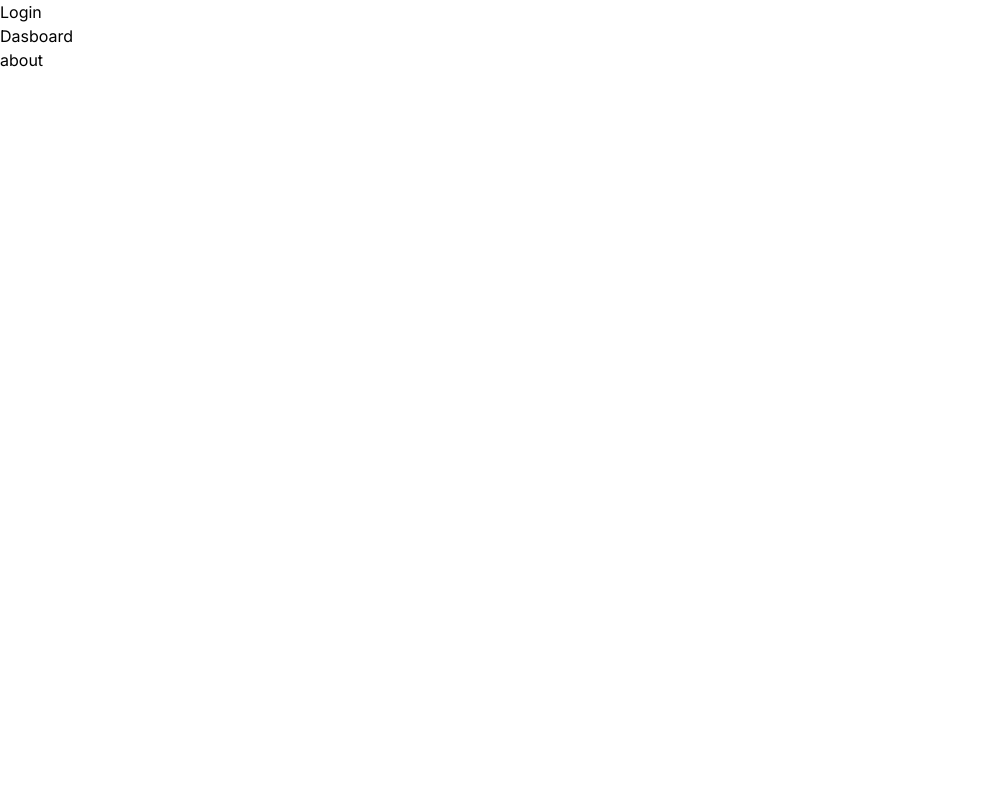
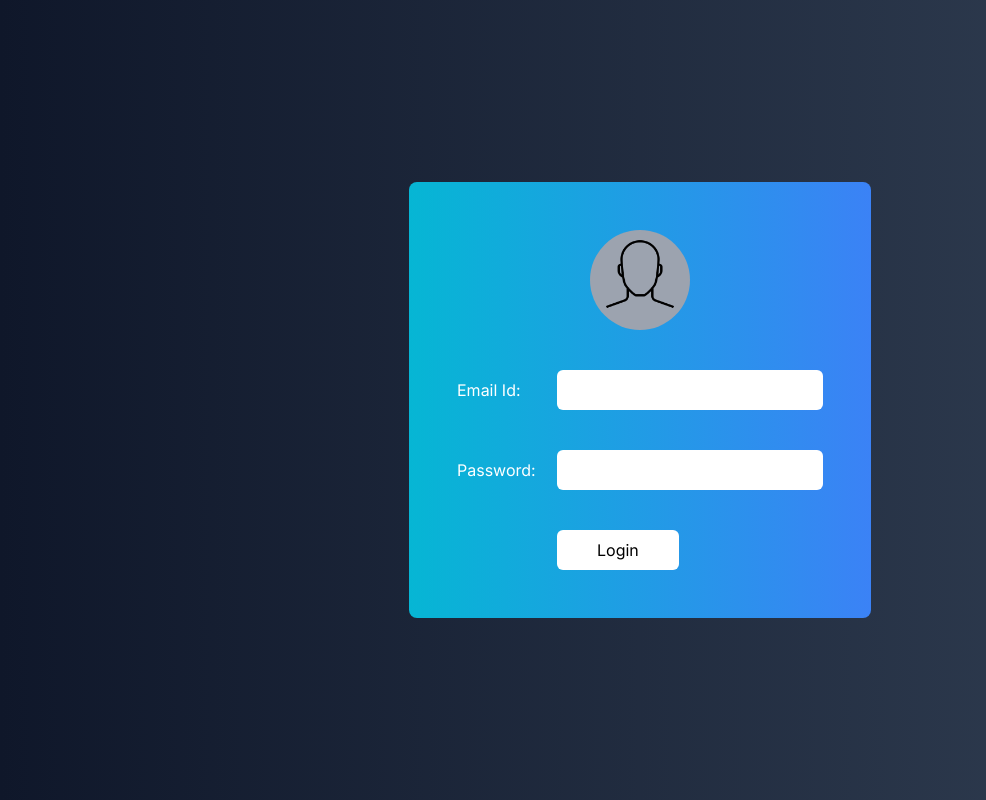
Before and after one commit to mekrishnendu/nextjs_task, a Next.js app: page / in a window 1280 px wide. Shown: the whole page, without its empty margins (0-986 px from the left). Built offline with nearby package versions, Linux system fonts and the light colour scheme.

Commit message:
login page

```diff
--- a/src/app/page.js
+++ b/src/app/page.js
@@ -5,11 +5,38 @@ import Link from 'next/link';
 export default function Login() {
   return (
     <main>
-      Login
-      <br />
-      <Link href="/dashboard">Dasboard</Link>
-      <br />
-      <Link href="/about">about</Link>
+      <div className="login-page-outer bg-gray-800 h-screen flex items-center justify-center bg-gradient-to-r from-slate-900 to-slate-700">
+        <div className="rounded-lg bg-slate-500 p-12 w-[450] text-left bg-gradient-to-r from-cyan-500 to-blue-500">
+          <form>
+            <div className="">
+              <div className="flex justify-center mb-10">
+                <div className="bg-gray-400 rounded-full w-[100px] h-[100px] text-center">
+                  <Image
+                    src="/images/person.png"
+                    width={72}
+                    height={72}
+                    alt="Picture of the author"
+                    className="self-auto inline-block mt-2"
+                  />
+                </div>
+              </div>
+              <div className="flex justify-between mb-10 items-center">
+                <label className="w-[100px] block text-white text-md ">Email Id:</label>
+                <input type="text" className="py-2 px-4 rounded-md" />
+              </div>
+
+              <div className="flex justify-between mb-10 items-center">
+                <label className="w-[100px] block text-white text-md">Password:</label>
+                <input type="password" className="py-2 px-4 rounded-md" />
+              </div>
+
+              <button type="submit" className="rounded-md bg-white p-2 px-10 ml-[100px]">
+                Login
+              </button>
+            </div>
+          </form>
+        </div>
+      </div>
     </main>
   );
 }
```
Also changed, not shown: public/images/person.png (added).
